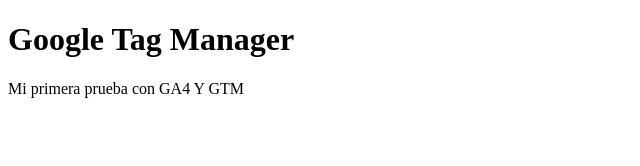
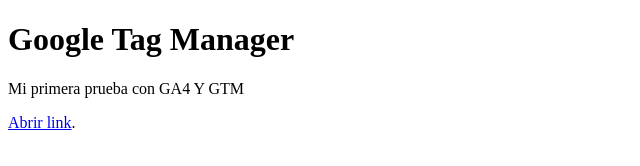
Before and after one commit to joselinevaldez/Analitycs, a plain HTML site: page index.html in a window 1280 px wide. Shown: the full height of the page, 0-640 px from the left. Drawn offline with Linux system fonts and the light colour scheme.

Commit message:
update page 2

```diff
--- a/index.html
+++ b/index.html
@@ -18,6 +18,10 @@ j=d.createElement(s),dl=l!='dataLayer'?'&l='+l:'';j.async=true;j.src=
     <div id="una capa">
       <h1>Google Tag Manager</h1>
       <p>Mi primera prueba con GA4 Y GTM</p>
+     <p>
+
+  <a href="page2.html">Abrir link</a>.
+</p>
     </div>
   </body>
 </HTML>
```
